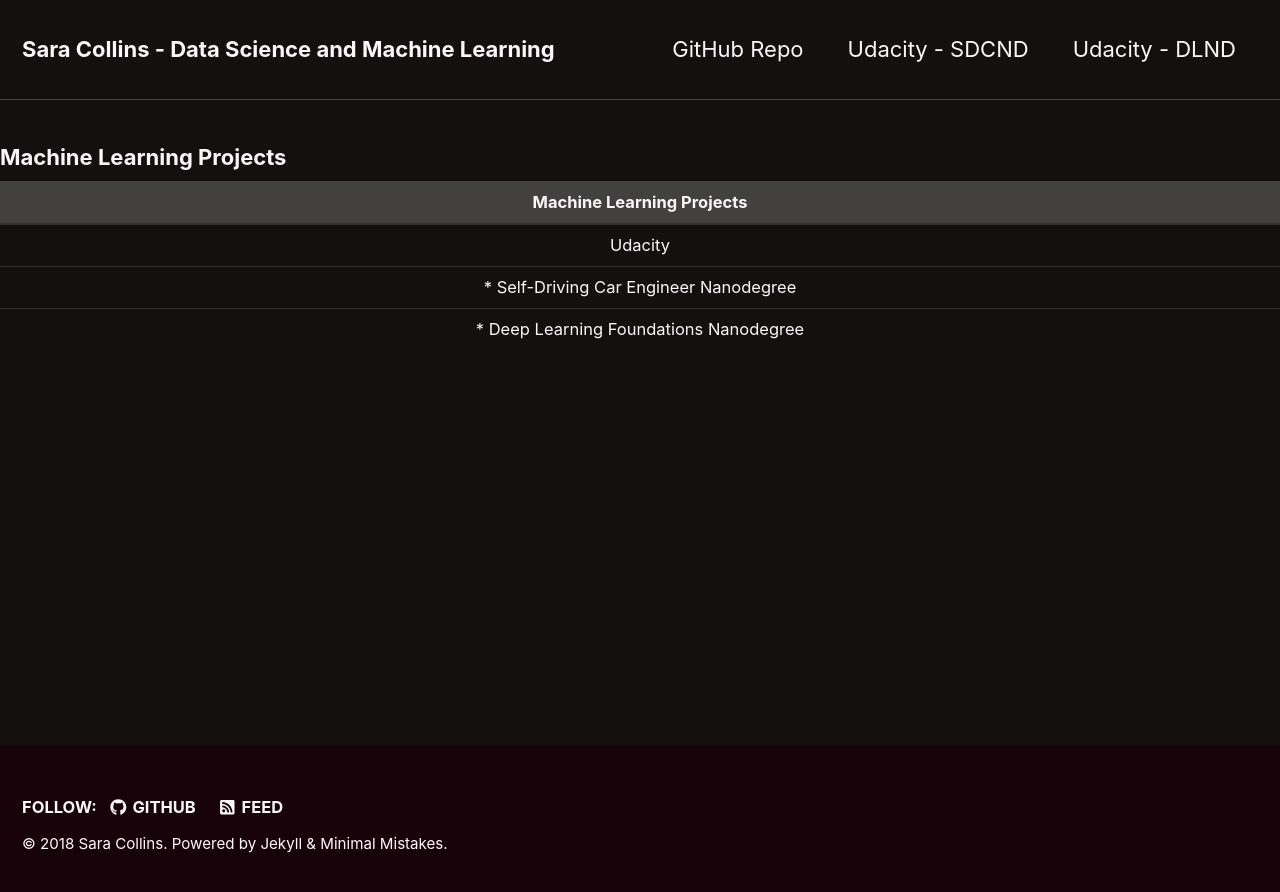
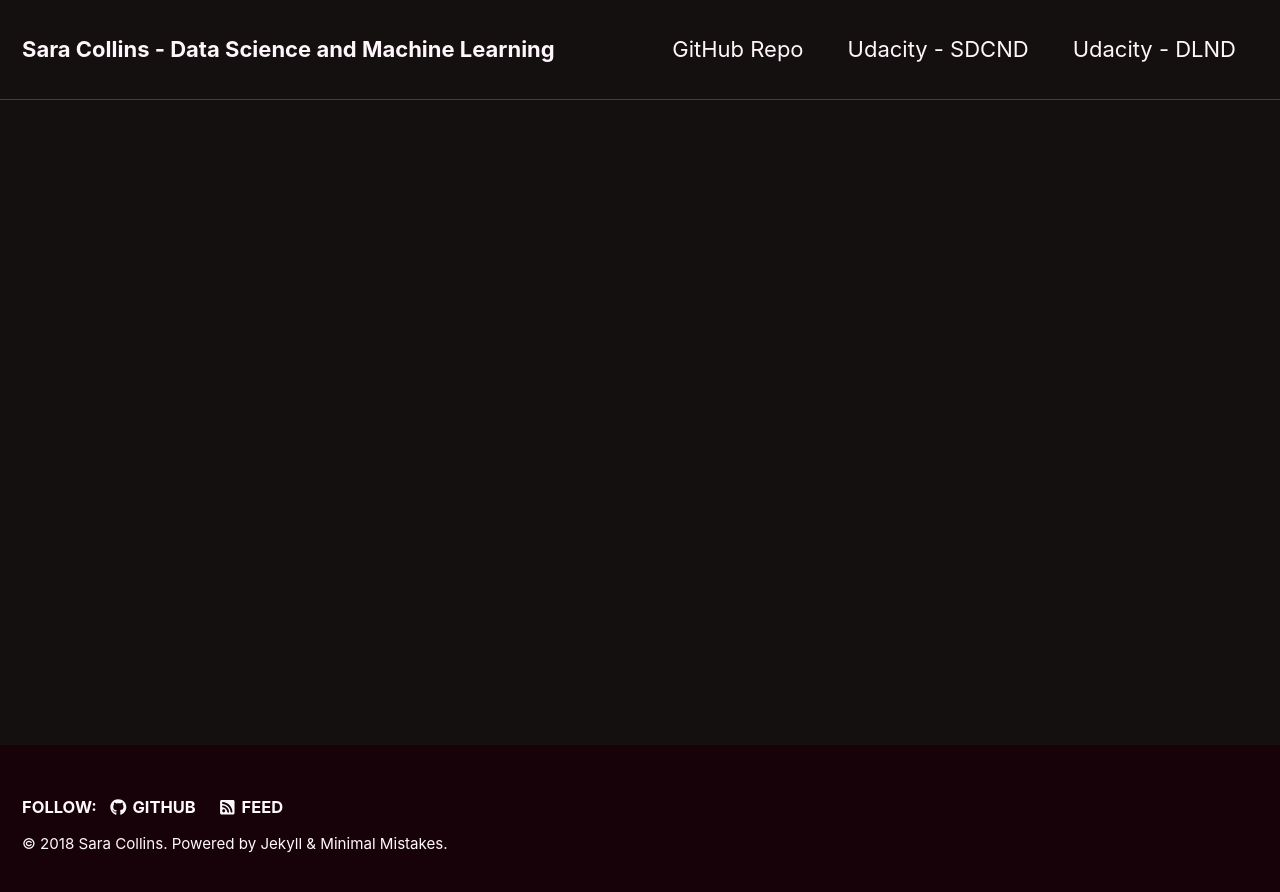
Before and after one commit to scollins83/scollins83.github.io, a Jekyll site: the page built from _pages/project_toc.md, in a window 1280 px wide. Shown: the top 892 px of the page. Built offline with Jekyll 4.4.1, drawn with Linux system fonts in a browser that asks for light colours; nearby versions of some CDN libraries; our own code applies the rules of GitHub Pages for plain Markdown files.

Commit message:
Updating toc.

```diff
--- a/_pages/project_toc.md
+++ b/_pages/project_toc.md
@@ -10,12 +10,3 @@ toc: true
 toc_label: "Machine Learning Projects"
 toc_icon: "chart-bar"
 ---
-
-### Machine Learning Projects
-
-| Machine Learning Projects |
-|:-------------------------:|
-| Udacity |
-| * Self-Driving Car Engineer Nanodegree |
-| * Deep Learning Foundations Nanodegree |
-{: rules="groups"}
```
